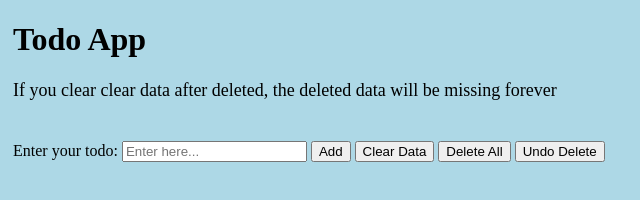
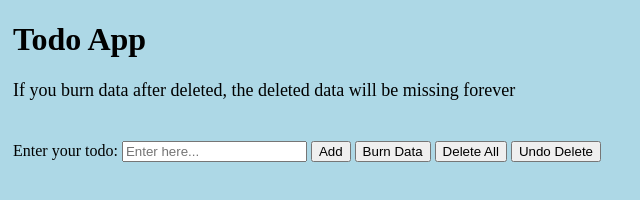
Before and after one commit to chenteiklim/todoAppAssignment, a plain HTML site: page index.html in a window 1280 px wide. Shown: the full height of the page, 15-655 px from the left. Drawn offline with Linux system fonts and the light colour scheme.

Commit message:
add some text

```diff
--- a/index.html
+++ b/index.html
@@ -10,13 +10,13 @@
 <body>
 
     <h1 id="title">Todo App</h1>
-    <p id="reminder">If you clear clear data after deleted, the deleted data will be missing forever</p>
+    <p id="reminder">If you burn data after deleted, the deleted data will be missing forever</p>
     <!-- Todo Form -->
     <form id="todoForm">
         <label for="todoInput">Enter your todo:</label>
         <input id="todoInput" name="todoInput" type="text" placeholder="Enter here...">
         <button type="button" id="addButton" >Add</button>
-        <button type="button" value="Delete Data" onclick="clearData()">Clear Data</button>
+        <button type="button" value="Delete Data" onclick="clearData()">Burn Data</button>
         <input type="button" value="Delete All" onclick="removeAll()">
         <input type="button" value="Undo Delete" onclick="undoDelete()">
     </form>
```
